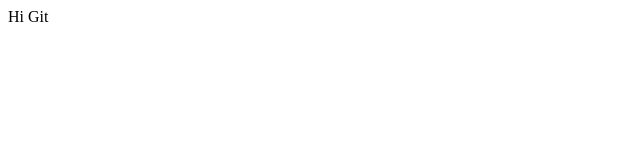
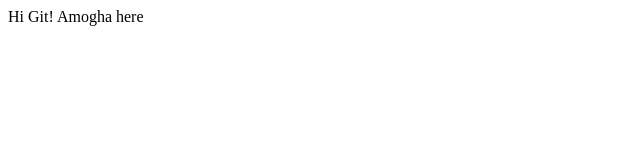
Before and after one commit to amogharajsandur/gitl, a plain HTML site: page index.html in a window 1280 px wide. Shown: the whole page, without its empty margins (0-640 px from the left). Drawn offline with Linux system fonts and the light colour scheme.

Commit message:
Adding who

```diff
--- a/index.html
+++ b/index.html
@@ -6,6 +6,7 @@
     <title>Git learnings - Amogha</title>
 </head>
 <body>
-    Hi Git
+    Hi Git!
+    Amogha here
 </body>
 </html>
```
